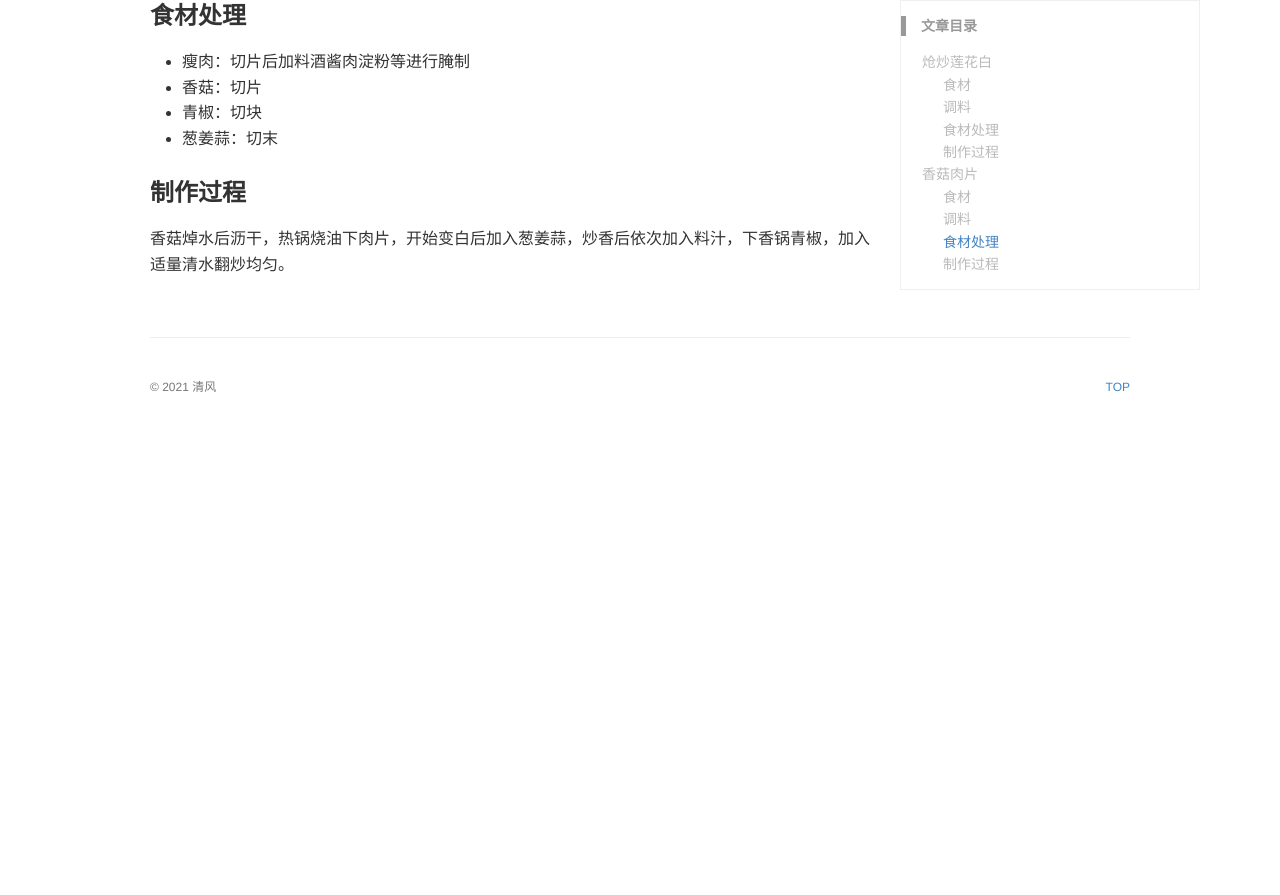
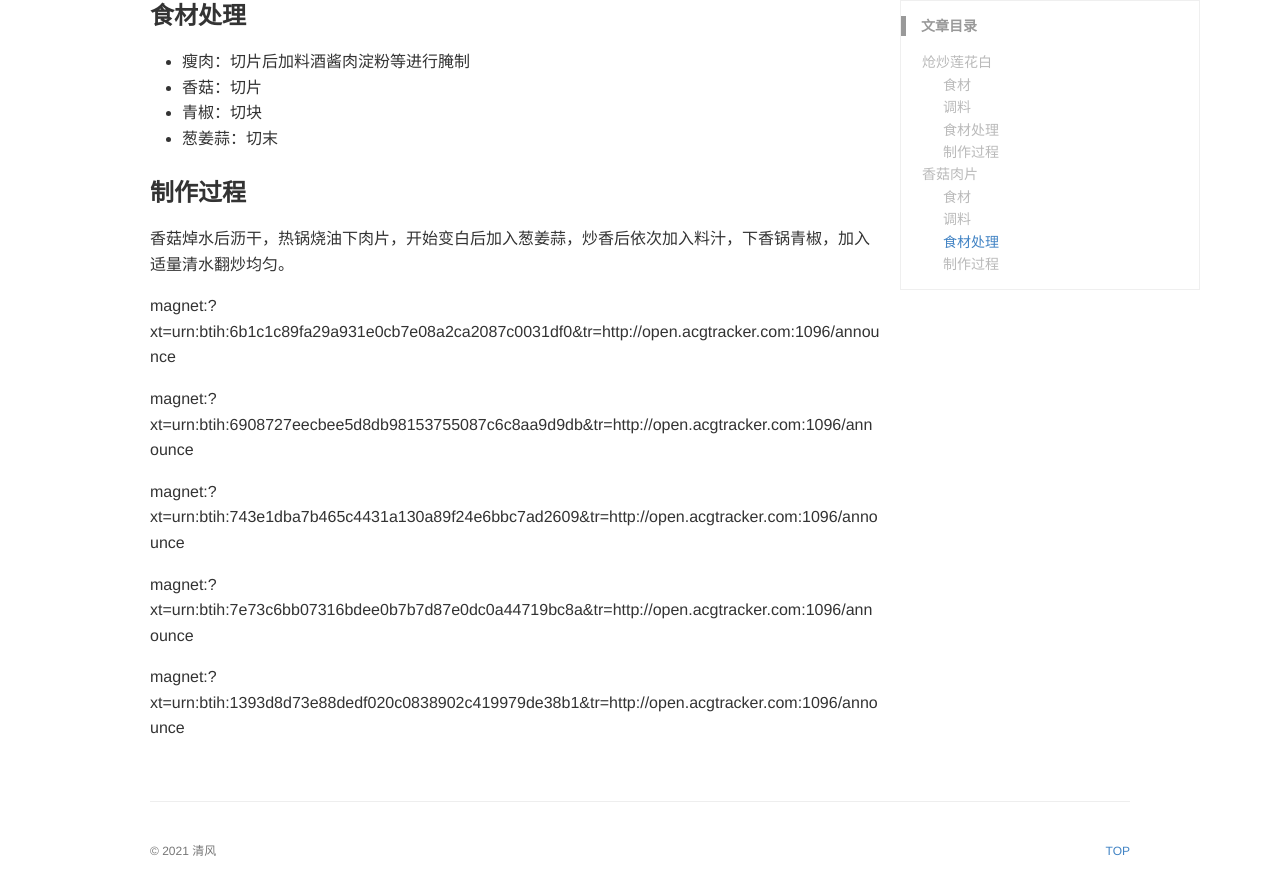
Before and after one commit to breezeer/note_in_test, a Jekyll site: the page built from _posts/2021-07-22-cai.md, in a window 1280 px wide and 900 px high, scrolled down 1139 px. Shown: the top 895 px of the window. Built offline with Jekyll 4.4.1, drawn with Linux system fonts in a browser that asks for light colours; before the commit the page ends 1575 px from its top, so only the background shows below that.

Commit message:
Update 2021-07-22-cai.md

```diff
--- a/_posts/2021-07-22-cai.md
+++ b/_posts/2021-07-22-cai.md
@@ -50,3 +50,13 @@ keywords: nice
 ### 制作过程
 
 香菇焯水后沥干，热锅烧油下肉片，开始变白后加入葱姜蒜，炒香后依次加入料汁，下香锅青椒，加入适量清水翻炒均匀。
+
+magnet:?xt=urn:btih:6b1c1c89fa29a931e0cb7e08a2ca2087c0031df0&tr=http://open.acgtracker.com:1096/announce
+
+magnet:?xt=urn:btih:6908727eecbee5d8db98153755087c6c8aa9d9db&tr=http://open.acgtracker.com:1096/announce
+
+magnet:?xt=urn:btih:743e1dba7b465c4431a130a89f24e6bbc7ad2609&tr=http://open.acgtracker.com:1096/announce
+
+magnet:?xt=urn:btih:7e73c6bb07316bdee0b7b7d87e0dc0a44719bc8a&tr=http://open.acgtracker.com:1096/announce
+
+magnet:?xt=urn:btih:1393d8d73e88dedf020c0838902c419979de38b1&tr=http://open.acgtracker.com:1096/announce
```
